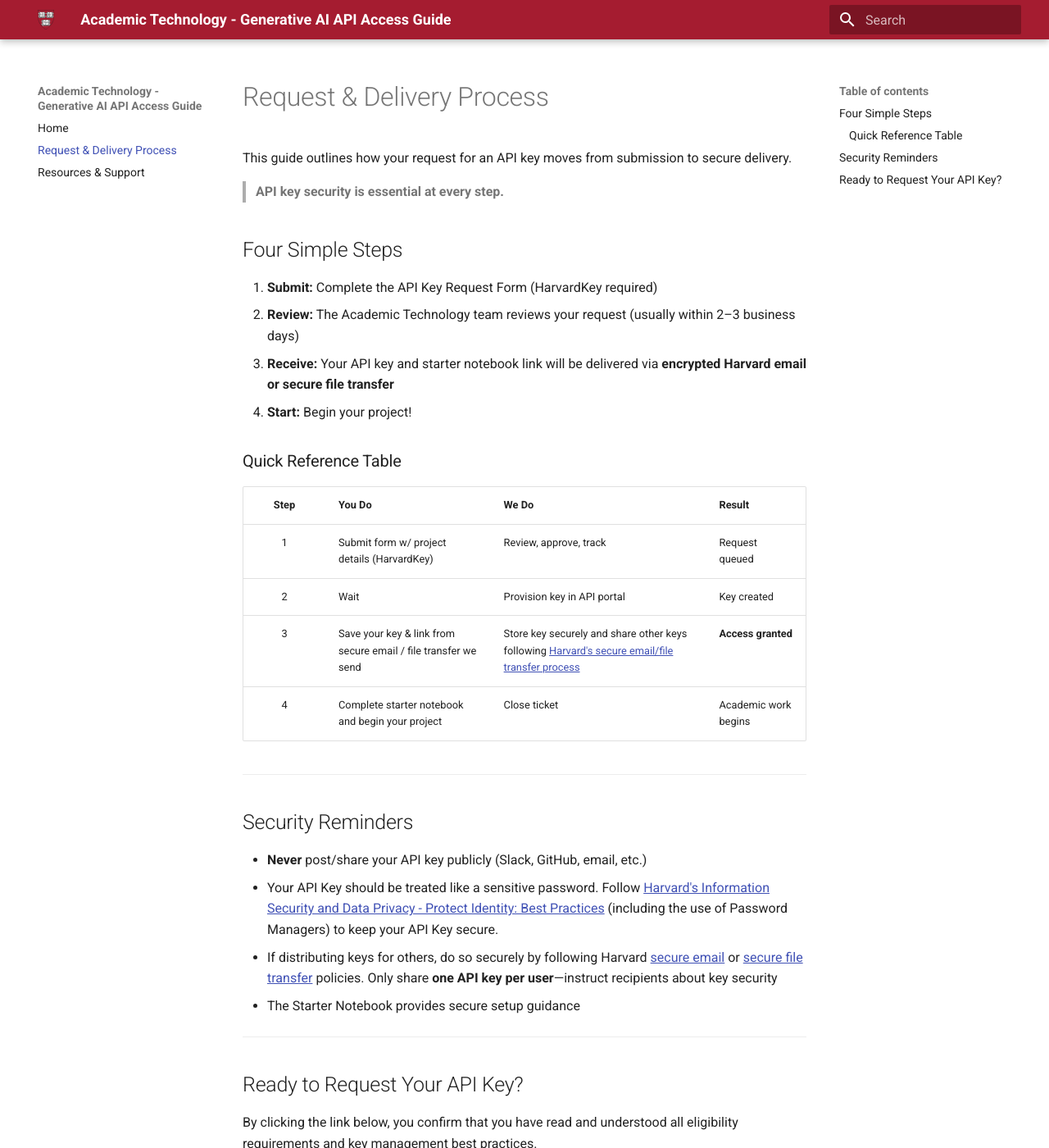
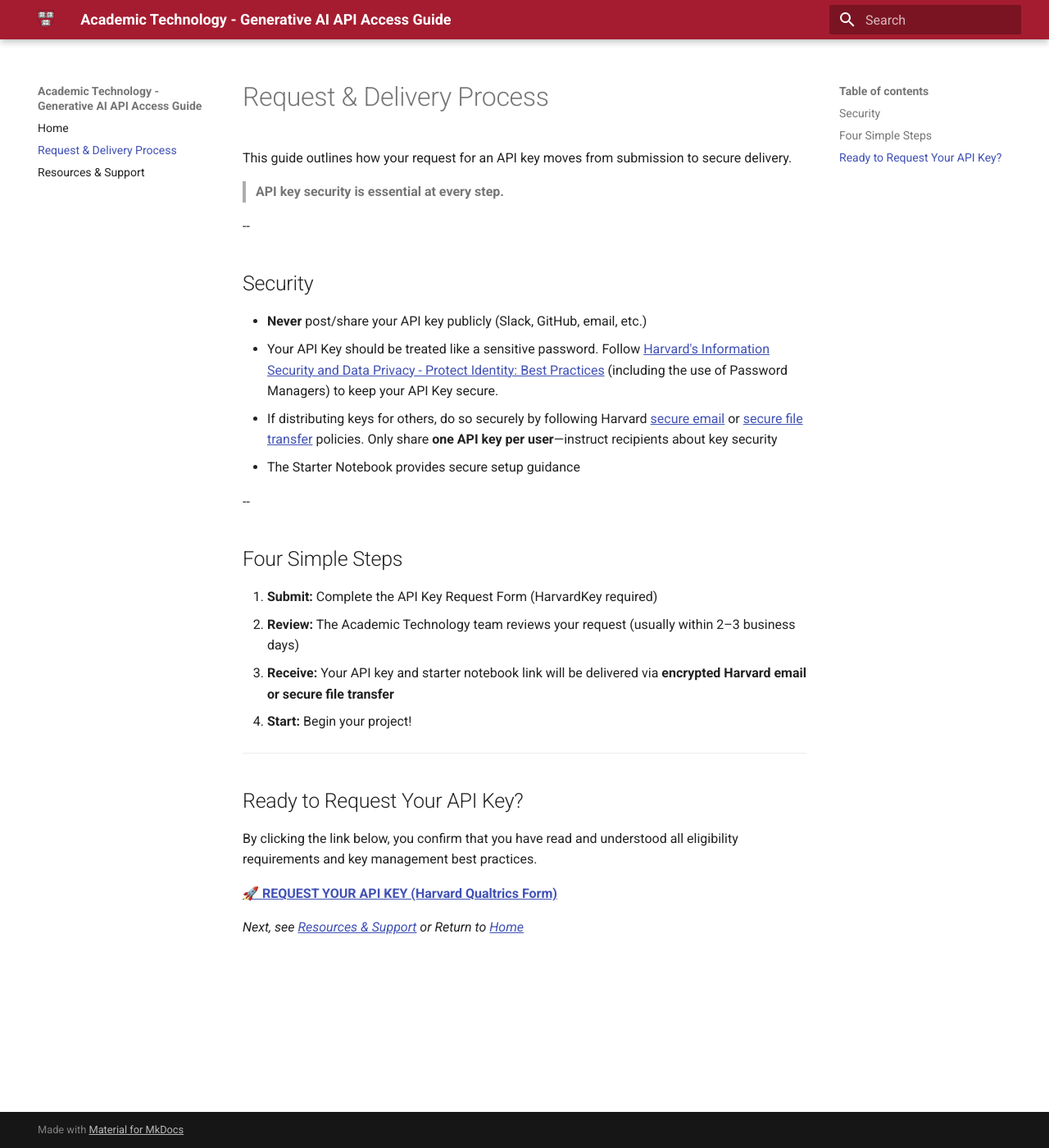
Before and after one commit to Harvard-ATG/generative-ai-api-starter-notebook, an MkDocs documentation site: the page built from docs/process.md, in a window 1280 px wide and 1400 px high. Shown: the whole window at 82% size. Built offline with MkDocs 1.6.1 and Material for MkDocs 9.7.7, drawn with Linux system fonts in a browser that asks for light colours.

Commit message:
update docs

```diff
--- a/docs/process.md
+++ b/docs/process.md
@@ -10,24 +21,6 @@
 2. **Review:** The Academic Technology team reviews your request (usually within 2–3 business days)
 3. **Receive:** Your API key and starter notebook link will be delivered via **encrypted Harvard email or secure file transfer**
 4. **Start:** Begin your project!
-
-### Quick Reference Table
-
-| Step | You Do | We Do | Result |
-| :---: | :--- | :--- | :--- |
-| 1 | Submit form w/ project details (HarvardKey) | Review, approve, track | Request queued |
-| 2 | Wait | Provision key in API portal | Key created |
-| 3 | Save your key & link from secure email / file transfer we send | Store key securely and share other keys following [Harvard's secure email/file transfer process](https://harvard.service-now.com/ithelp?id=kb_article&sys_id=3c725c7d47016950566cf147536d43ff) | **Access granted** |
-| 4 | Complete starter notebook and begin your project | Close ticket | Academic work begins |
-
----
-
-## Security Reminders
-
-- **Never** post/share your API key publicly (Slack, GitHub, email, etc.)
-- Your API Key should be treated like a sensitive password. Follow [Harvard's Information Security and Data Privacy - Protect Identity: Best Practices](https://privsec.harvard.edu/protect-identity) (including the use of Password Managers) to keep your API Key secure.
-- If distributing keys for others, do so securely by following Harvard [secure email](https://harvard.service-now.com/ithelp?id=kb_article&sys_id=cea973b3dbf8e0d0441560fdd39619d8) or [secure file transfer](https://harvard.service-now.com/ithelp?id=kb_article&sys_id=3c725c7d47016950566cf147536d43ff) policies. Only share **one API key per user**—instruct recipients about key security
-- The Starter Notebook provides secure setup guidance
 
 ---
 
```
Also changed, not shown: other parts of docs/process.md (+11 -0 lines).
